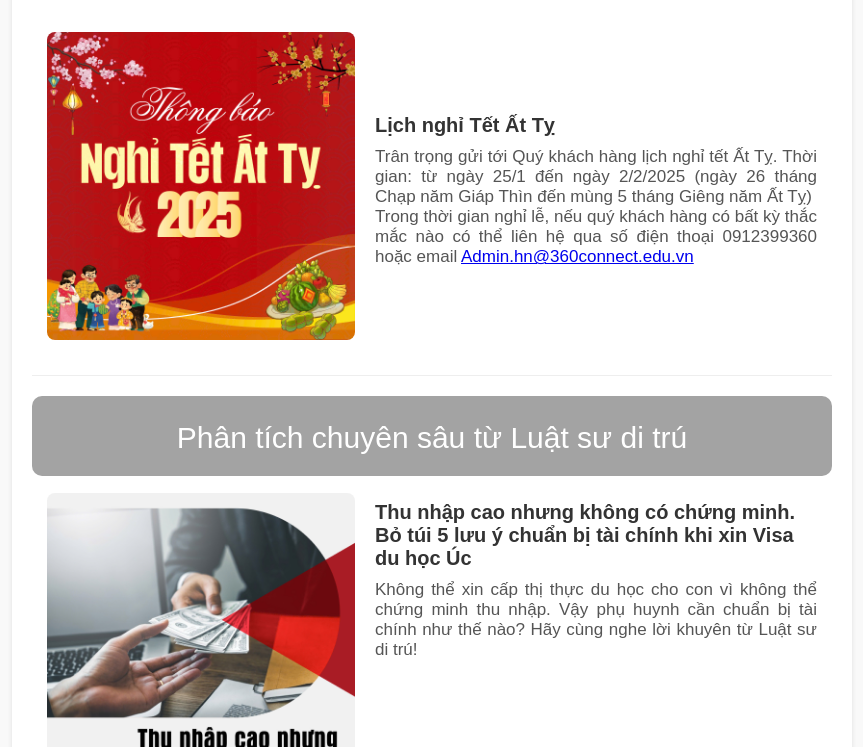
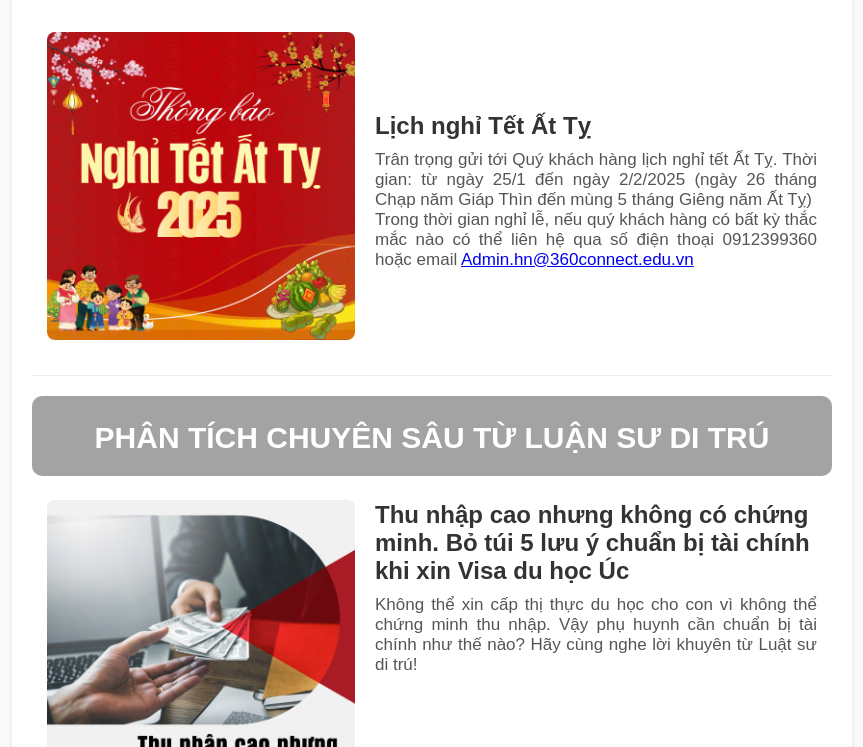
Before and after one commit to dangduy03/360-Connect-limited, a plain HTML site: page index.html in a window 1280 px wide. Shown: the part 1673-2420 px from the top of the page, without its empty margins (208-1071 px from the left). Drawn offline with Linux system fonts and the light colour scheme.

Commit message:
update-font-size

```diff
--- a/Homepage.css
+++ b/Homepage.css
@@ -132,6 +132,7 @@ body {
     font-size: 30px;
     color: white;
     margin: 10px 0;
+    font-weight: bold;
 }
 
 .section .content {
@@ -151,7 +152,7 @@ body {
 }
 
 .section .content .text h2 {
-    font-size: 20px;
+    font-size: 24px;
     color: #333;
     margin-bottom: 10px;
 }
--- a/index.html
+++ b/index.html
@@ -21,7 +21,7 @@
             <img src="page.jpg" alt="Danh sách ngành nghề">
         </div>
         <div class="black-bar">
-            <p>Lastest News</p>
+            <p>LASTEST NEWS</p>
         </div>
 
         <div class="section">
@@ -79,7 +79,7 @@
         </div>
 
         <div class="black-bar">
-            <p>Phân tích chuyên sâu từ Luật sư di trú</p>
+            <p>PHÂN TÍCH CHUYÊN SÂU TỪ LUẬN SƯ DI TRÚ</p>
         </div>
 
         <div class="section">
```
